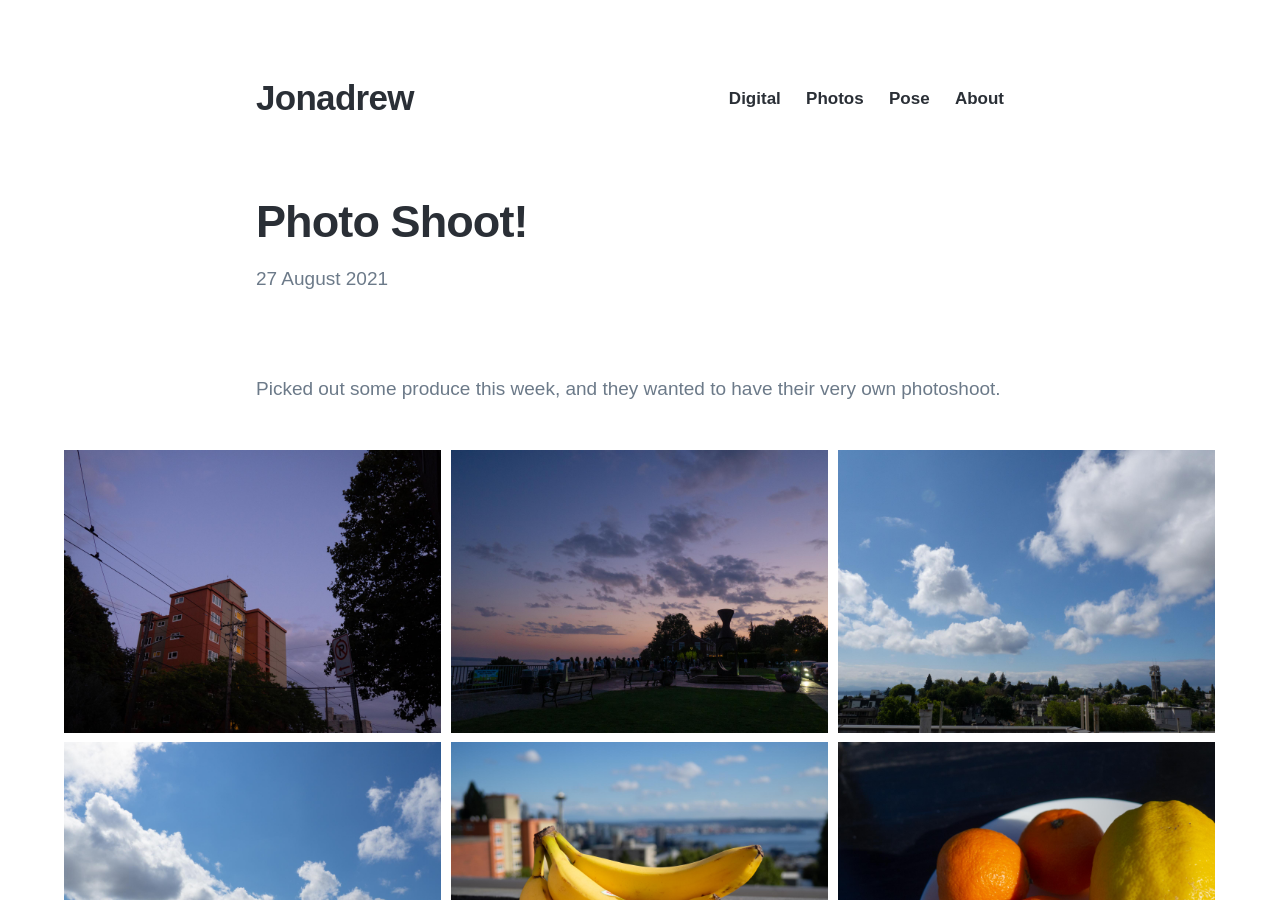
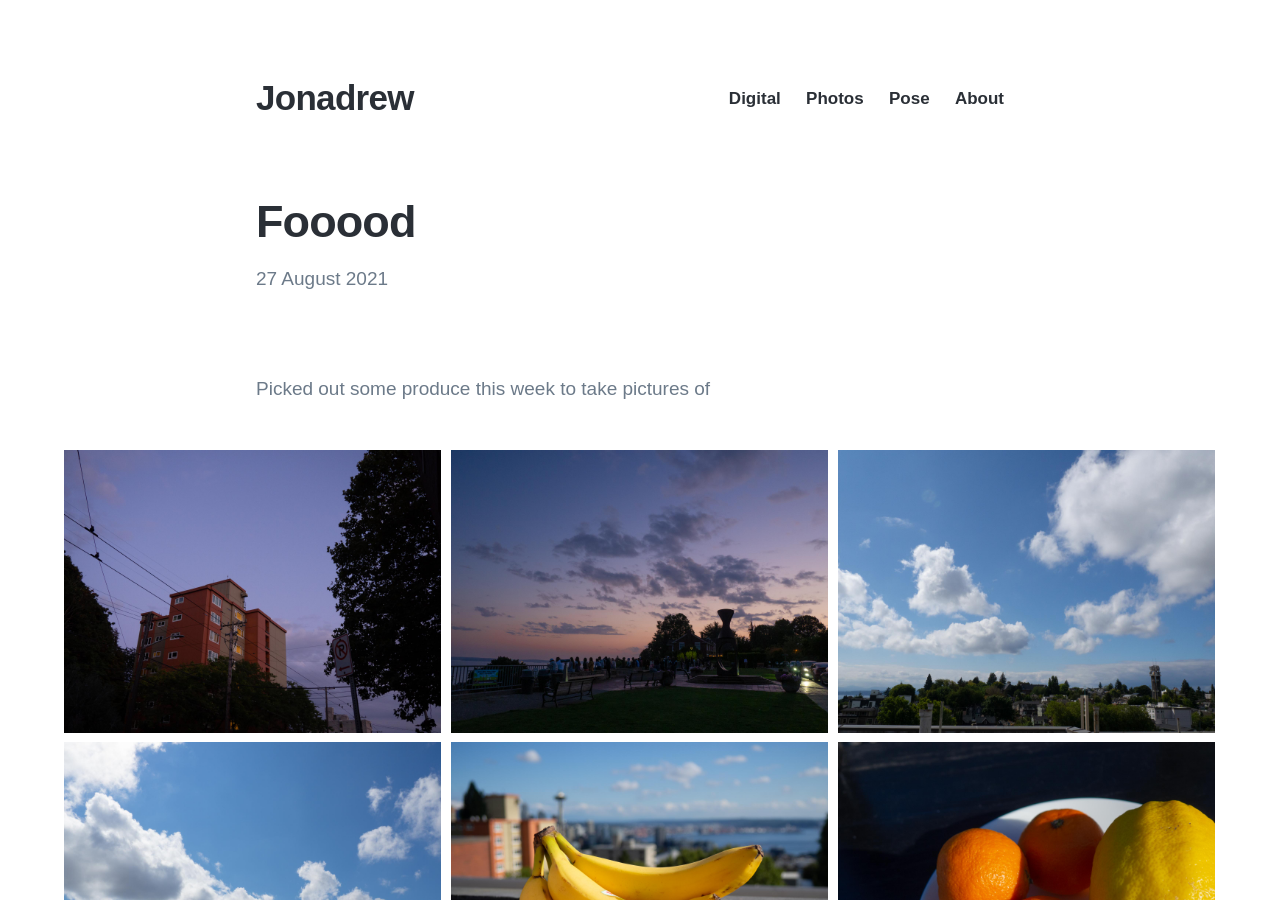
Before and after one commit to andrwyoung/jonadrew-v4, a Jekyll site: the page built from _photo_posts/2021-08-27-fruits.md, in a window 1280 px wide and 900 px high. Built offline with Jekyll 4.4.1, drawn with Linux system fonts in a browser that asks for light colours; nearby versions of some CDN libraries; some web fonts are replaced.

Commit message:
photo shoot is lame

```diff
--- a/_photo_posts/2021-08-27-fruits.md
+++ b/_photo_posts/2021-08-27-fruits.md
@@ -1,8 +1,8 @@
 ---
 layout: photo_posts
-title: Photo Shoot!
+title: Fooood
 date: 2021-08-27
 featured_image: '/images/photos/2021-08-27/P8270074.jpg'
 ---
 
-Picked out some produce this week, and they wanted to have their very own photoshoot.
+Picked out some produce this week to take pictures of
```
